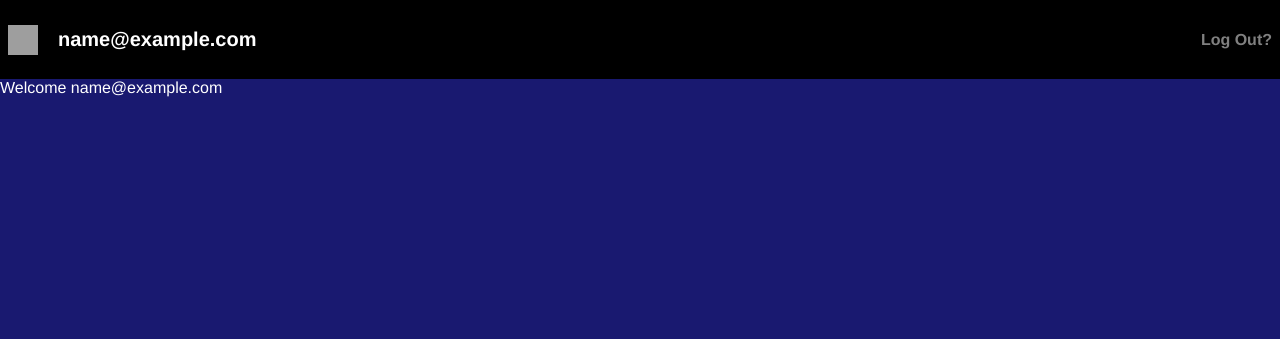
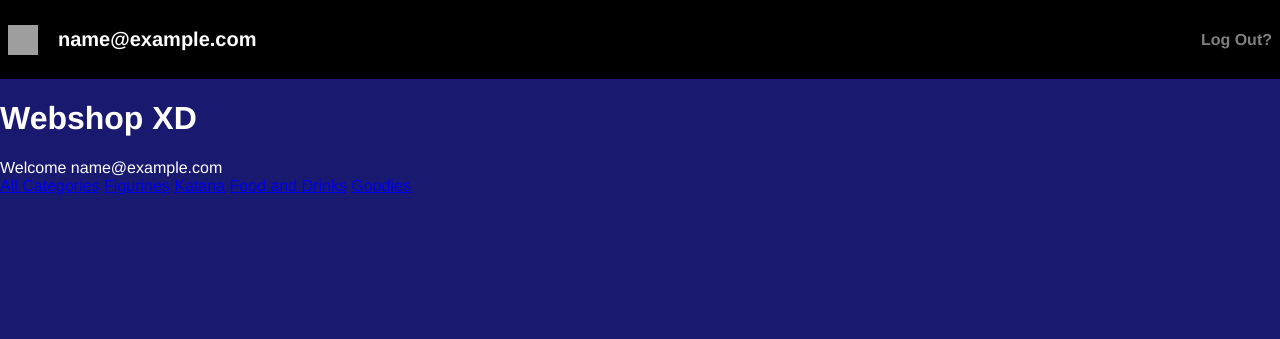
Before and after one commit to SkylarDV/OnlineShop, a PHP site: the page made by index.php in a window 1280 px wide. Shown: the top 339 px of the page. Run offline with PHP 8.4, Linux system fonts and the light colour scheme; the visitor is signed in with stand-in values (Sample User, id 1); tables that the repository leaves empty or names only in its code hold one stand-in row (values such as "Sample post"); grey boxes are pictures that could not be loaded.

Commit message:
feat: Index.php now shows all products and can filter by category

```diff
--- a/index.php
+++ b/index.php
@@ -1,10 +1,17 @@
 <?php
     session_start();
-    include_once("nav.php");
-    if (isset($_SESSION["email"])) {
-        echo "Welcome " . htmlspecialchars($_SESSION["email"]); // htmlspecialchars because of the @ in the email
-    } else {
+    if (!isset($_SESSION["email"])) {
         header("Location: login.php");
+    }
+
+    include_once(__DIR__."/Item.php");
+    $products = Item::getAll();
+    $category = isset($_GET['category']) ? $_GET['category'] : null;
+
+    if ($category) {
+        $products = array_filter($products, function($product) use ($category) {
+            return $product["category"] === $category;
+        });
     }
 ?>
 
@@ -17,7 +24,23 @@
     <link rel="stylesheet" href="style.css">
 </head>
 <body>
+    <?php include_once("nav.php"); ?>
+    <h1>Webshop XD</h1>
+    <?php echo "Welcome " . htmlspecialchars($_SESSION["email"]); // htmlspecialchars because of the @ in the email ?>
 
+    <div class="categories">
+        <a href="?">All Categories</a>
+        <a href="?category=Figurines">Figurines</a>
+        <a href="?category=Katana">Katana</a>
+        <a href="?category=Food%20And%20Drinks">Food and Drinks</a>
+        <a href="?category=Goodies">Goodies</a>
+    </div>
 
+    <?php foreach($products as $product): ?>
+        <a href="product.php?id=<?php echo $product["ID"]; ?>">
+            <h2> <?php echo $product["title"] ?> <?php echo "€ ".$product["price"] ?> </h2>
+            <img src="<?php echo $product["img"] ?>" alt="">
+        </a>
+    <?php endforeach; ?>
 </body>
 </html>
```
